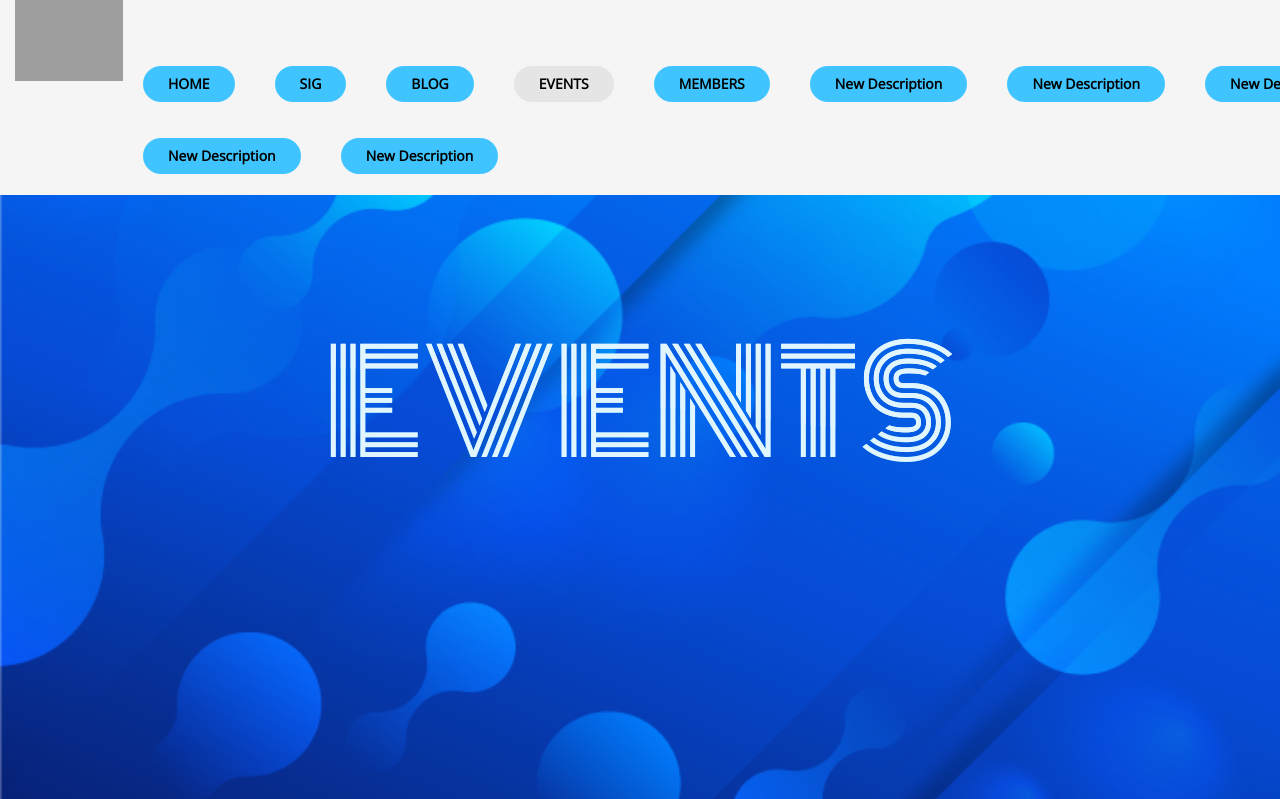
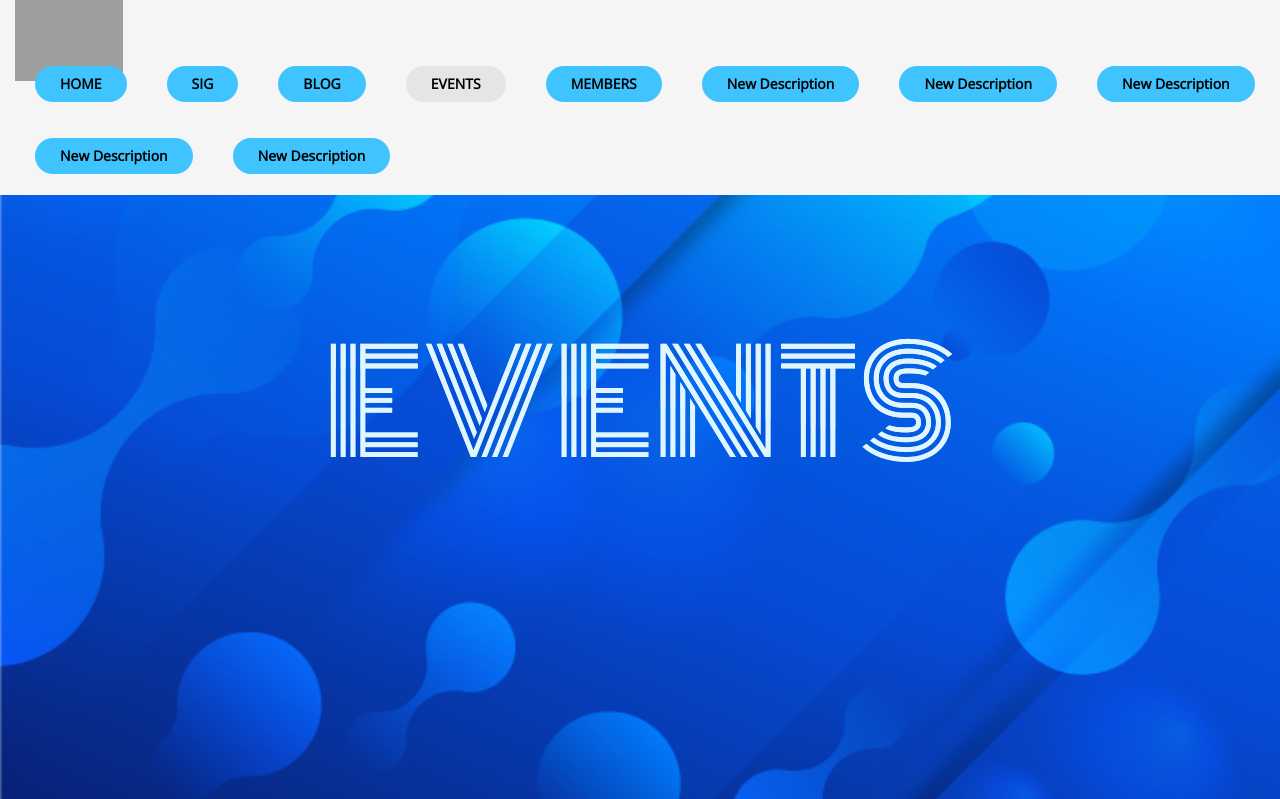
Before and after one commit to dush-t/ACM_website, a Django app: page /page/events in a window 1280 px wide. Shown: the top 799 px of the page. Run offline with Django 3.2, Linux system fonts and the light colour scheme; data comes from the database, SQL or seed files in the repository; some libraries are stand-ins or nearby versions; grey boxes are pictures that could not be loaded.

Commit message:
Fixed navbar issue
Made required css changes to fix the extra width of navbar and positioning of navbar elements

```diff
--- a/main/static/css/main.css
+++ b/main/static/css/main.css
@@ -12,8 +12,6 @@ body {
 /*********** NAVBAR ***************/
 .navbar {
     background: #f5f5f5;
-    min-height: 108px;
-
 }
 
 .navbar-brand {
@@ -22,10 +20,6 @@ body {
 
 .navbar ul li a{
     margin-top: 2vh !important;
-}
-.navbar-nav.navbar-right{
-    position: relative;
-    left: 108px;
 }
 
 @media (max-width: 1024px) {
@@ -369,7 +363,7 @@ body {
 @-moz-document url-prefix() {
     .event-image {
         max-height: 400px !important;
-        /* max-width: 600px !important; */
+        max-width: 600px !important;
     }
 }
 
```
